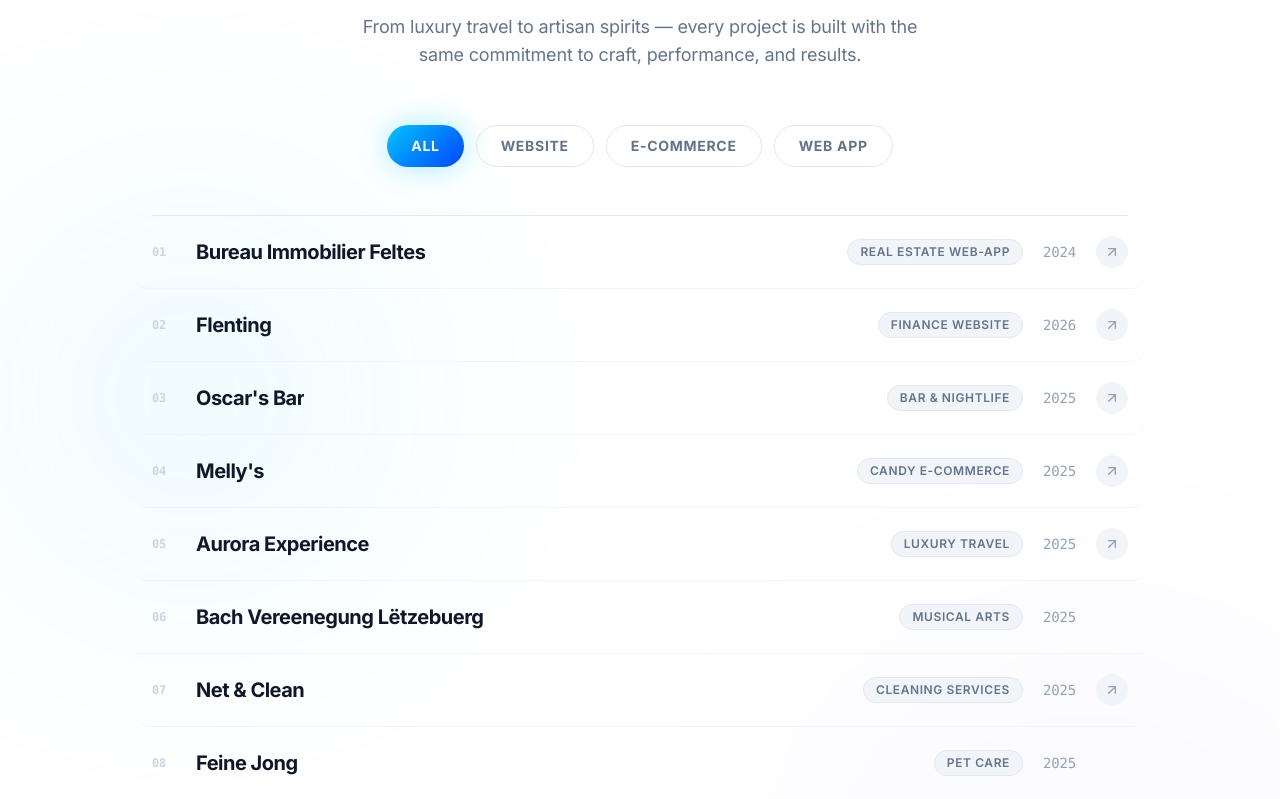
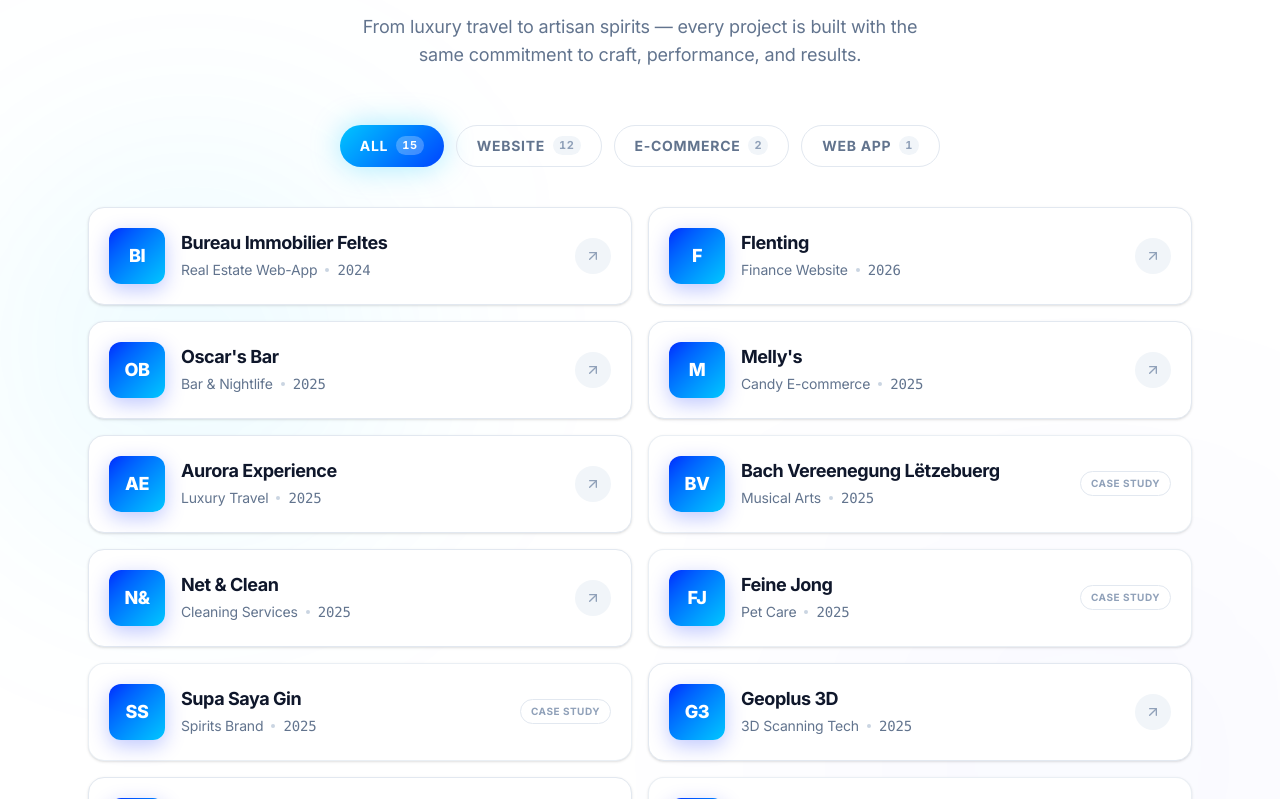
Before and after one commit to deev-lu/Deev-Platform1, a React (Vite) app: page / in a window 1280 px wide. Shown: the part 3301-4100 px from the top of the page. Built offline with nearby package versions, Linux system fonts and the light colour scheme; no server answers.

Commit message:
Optimize Portfolio: premium card grid with monogram tiles + filter counts
Co-Authored-By: Claude Opus 4.8 <noreply@anthropic.com>

```diff
--- a/src/app/components/Portfolio.tsx
+++ b/src/app/components/Portfolio.tsx
@@ -30,6 +30,19 @@ const portfolioItems: PortfolioItem[] = [
 
 const filters = ["All", "Website", "E-commerce", "Web App"];
 
+const countFor = (f: string) =>
+  f === "All" ? portfolioItems.length : portfolioItems.filter((i) => i.filter === f).length;
+
+// Two-letter monogram from the project name
+const monogram = (title: string) =>
+  title
+    .split(/\s+/)
+    .filter(Boolean)
+    .slice(0, 2)
+    .map((w) => w[0])
+    .join("")
+    .toUpperCase();
+
 export default function Portfolio() {
   const [activeFilter, setActiveFilter] = useState("All");
 
@@ -43,7 +56,7 @@ export default function Portfolio() {
       <div className="absolute top-1/4 left-0 w-96 h-96 bg-[#00C6FF]/8 rounded-full blur-[120px] pointer-events-none" />
       <div className="absolute bottom-1/4 right-0 w-96 h-96 bg-[#0022FF]/5 rounded-full blur-[150px] pointer-events-none" />
 
-      <div className="max-w-5xl mx-auto px-6 relative z-10">
+      <div className="max-w-6xl mx-auto px-6 relative z-10">
         {/* Header */}
         <motion.div
           initial={{ opacity: 0, y: 20 }}
@@ -67,91 +80,100 @@ export default function Portfolio() {
           </p>
         </motion.div>
 
-        {/* Filter Tabs */}
+        {/* Filter Tabs (with counts) */}
         <motion.div
           initial={{ opacity: 0, y: 10 }}
           whileInView={{ opacity: 1, y: 0 }}
           viewport={{ once: true }}
-          className="flex flex-wrap justify-center gap-3 mb-12"
+          className="flex flex-wrap justify-center gap-2.5 sm:gap-3 mb-10"
         >
-          {filters.map((filter) => (
+          {filters.map((filter) => {
+            const active = activeFilter === filter;
+            return (
               <button
                 key={filter}
                 onClick={() => setActiveFilter(filter)}
-              style={activeFilter === filter ? { background: "linear-gradient(135deg, #00C6FF, #0044ff)" } : {}}
-            className={`px-6 py-2.5 rounded-full text-sm font-bold uppercase tracking-wider transition-all duration-300 ${
-                activeFilter === filter
+                style={active ? { background: "linear-gradient(135deg, #00C6FF, #0044ff)" } : {}}
+                className={`inline-flex items-center gap-2 px-5 py-2.5 rounded-full text-sm font-bold uppercase tracking-wider transition-all duration-300 ${
+                  active
                     ? "text-white shadow-[0_0_30px_rgba(0,198,255,0.35)]"
                     : "border border-slate-200 dark:border-white/[0.12] text-slate-500 dark:text-slate-400 hover:border-[#0022FF] hover:text-[#0022FF] dark:hover:border-white/25 dark:hover:text-white bg-transparent"
                 }`}
               >
                 {filter}
+                <span
+                  className={`text-[11px] font-bold tabular-nums px-1.5 py-0.5 rounded-full ${
+                    active
+                      ? "bg-white/25 text-white"
+                      : "bg-slate-100 dark:bg-white/[0.08] text-slate-400 dark:text-slate-500"
+                  }`}
+                >
+                  {countFor(filter)}
+                </span>
               </button>
-          ))}
+            );
+          })}
         </motion.div>
 
-        {/* Client roster list */}
-        <motion.div layout className="relative">
-          {/* Top border */}
-          <div className="h-px bg-slate-200 dark:bg-white/10 mb-0" />
-
+        {/* Project cards */}
+        <motion.div layout className="grid grid-cols-1 sm:grid-cols-2 gap-3 sm:gap-4">
           <AnimatePresence mode="popLayout">
             {filtered.map((item, index) => {
-              const Row = item.link ? "a" : "div";
+              const Card = item.link ? "a" : "div";
               const linkProps = item.link
                 ? { href: item.link, target: "_blank", rel: "noopener noreferrer" }
                 : {};
-
               return (
                 <motion.div
                   key={item.title}
                   layout
-                  initial={{ opacity: 0, y: 12 }}
+                  initial={{ opacity: 0, y: 16 }}
                   animate={{ opacity: 1, y: 0 }}
-                  exit={{ opacity: 0, y: -8 }}
-                  transition={{ duration: 0.3, delay: index * 0.04 }}
+                  exit={{ opacity: 0, scale: 0.96 }}
+                  transition={{ duration: 0.35, delay: index * 0.03 }}
                 >
-                  <Row
-                    {...(linkProps as any)}
-                    className={`group flex items-center justify-between gap-4 py-5 border-b border-slate-100 dark:border-white/8 transition-all duration-300 ${
+                  <Card
+                    {...(linkProps as Record<string, string>)}
+                    className={`group relative flex items-center gap-4 p-4 sm:p-5 rounded-2xl border bg-white dark:bg-white/[0.03] transition-all duration-300 ${
                       item.link
-                        ? "cursor-pointer hover:bg-slate-50 dark:hover:bg-white/[0.03] -mx-4 px-4 rounded-xl"
-                        : "-mx-4 px-4"
+                        ? "border-slate-200 dark:border-white/[0.09] hover:border-[#0022FF]/30 dark:hover:border-white/20 hover:-translate-y-1 hover:shadow-[0_12px_40px_rgba(0,34,255,0.10)] dark:hover:shadow-[0_12px_40px_rgba(0,198,255,0.07)] cursor-pointer shadow-sm dark:shadow-none"
+                        : "border-slate-200/70 dark:border-white/[0.06] shadow-sm dark:shadow-none"
                     }`}
                   >
-                    {/* Index + name */}
-                    <div className="flex items-center gap-5 min-w-0">
-                      <span className="hidden sm:block text-xs font-mono text-slate-300 dark:text-white/25 w-6 shrink-0 tabular-nums font-bold">
-                        {String(index + 1).padStart(2, "0")}
-                      </span>
+                    {/* Monogram tile */}
+                    <div className="shrink-0 w-12 h-12 sm:w-14 sm:h-14 rounded-xl bg-gradient-to-br from-[#0022FF] to-[#00C6FF] flex items-center justify-center text-white font-extrabold text-base sm:text-lg tracking-tight shadow-[0_6px_20px_rgba(0,34,255,0.25)] transition-transform duration-300 group-hover:scale-105">
+                      {monogram(item.title)}
+                    </div>
+
+                    {/* Text */}
+                    <div className="flex-1 min-w-0">
                       <h3
-                        className={`text-lg sm:text-xl font-bold tracking-tight truncate transition-colors duration-300 ${
+                        className={`text-base sm:text-lg font-bold tracking-tight leading-snug transition-colors duration-300 ${
                           item.link
-                            ? "text-slate-900 dark:text-white group-hover:text-[#00C6FF]"
+                            ? "text-slate-900 dark:text-white group-hover:text-[#0022FF] dark:group-hover:text-[#00C6FF]"
                             : "text-slate-900 dark:text-white"
                         }`}
                       >
                         {item.title}
                       </h3>
+                      <div className="flex flex-wrap items-center gap-x-2 gap-y-0.5 mt-1 text-xs sm:text-sm text-slate-500 dark:text-slate-400">
+                        <span>{item.category}</span>
+                        <span className="w-1 h-1 rounded-full bg-slate-300 dark:bg-slate-600 shrink-0" />
+                        <span className="font-mono tabular-nums shrink-0">{item.year}</span>
+                      </div>
                     </div>
 
-                    {/* Right side: category + year + arrow */}
-                    <div className="flex items-center gap-3 sm:gap-5 shrink-0">
-                      <span className="hidden md:inline-block text-xs font-semibold px-3 py-1 rounded-full bg-slate-100 dark:bg-white/[0.08] text-slate-500 dark:text-slate-300 uppercase tracking-wider border border-slate-200 dark:border-white/[0.14]">
-                        {item.category}
-                      </span>
-                      <span className="text-sm text-slate-400 dark:text-slate-500 font-mono tabular-nums">
-                        {item.year}
-                      </span>
+                    {/* Arrow / live tag */}
                     {item.link ? (
-                        <span className="w-8 h-8 rounded-full flex items-center justify-center bg-slate-100 dark:bg-white/8 text-slate-400 dark:text-slate-500 group-hover:bg-[#00C6FF] group-hover:text-white transition-all duration-300 shrink-0">
+                      <span className="shrink-0 w-9 h-9 rounded-full flex items-center justify-center bg-slate-100 dark:bg-white/[0.06] text-slate-400 dark:text-slate-500 group-hover:bg-[#00C6FF] group-hover:text-white transition-all duration-300">
                         <ArrowUpRight className="w-4 h-4 transition-transform duration-300 group-hover:translate-x-0.5 group-hover:-translate-y-0.5" />
                       </span>
                     ) : (
-                        <span className="w-8 h-8 shrink-0" />
+                      <span className="shrink-0 text-[10px] font-bold uppercase tracking-wider text-slate-400 dark:text-slate-600 px-2.5 py-1 rounded-full border border-slate-200 dark:border-white/10">
+                        Case study
+                      </span>
                     )}
-                    </div>
-                  </Row>
+                  </Card>
                 </motion.div>
               );
             })}
```
Lines whose indentation alone changed are shown as unchanged.
